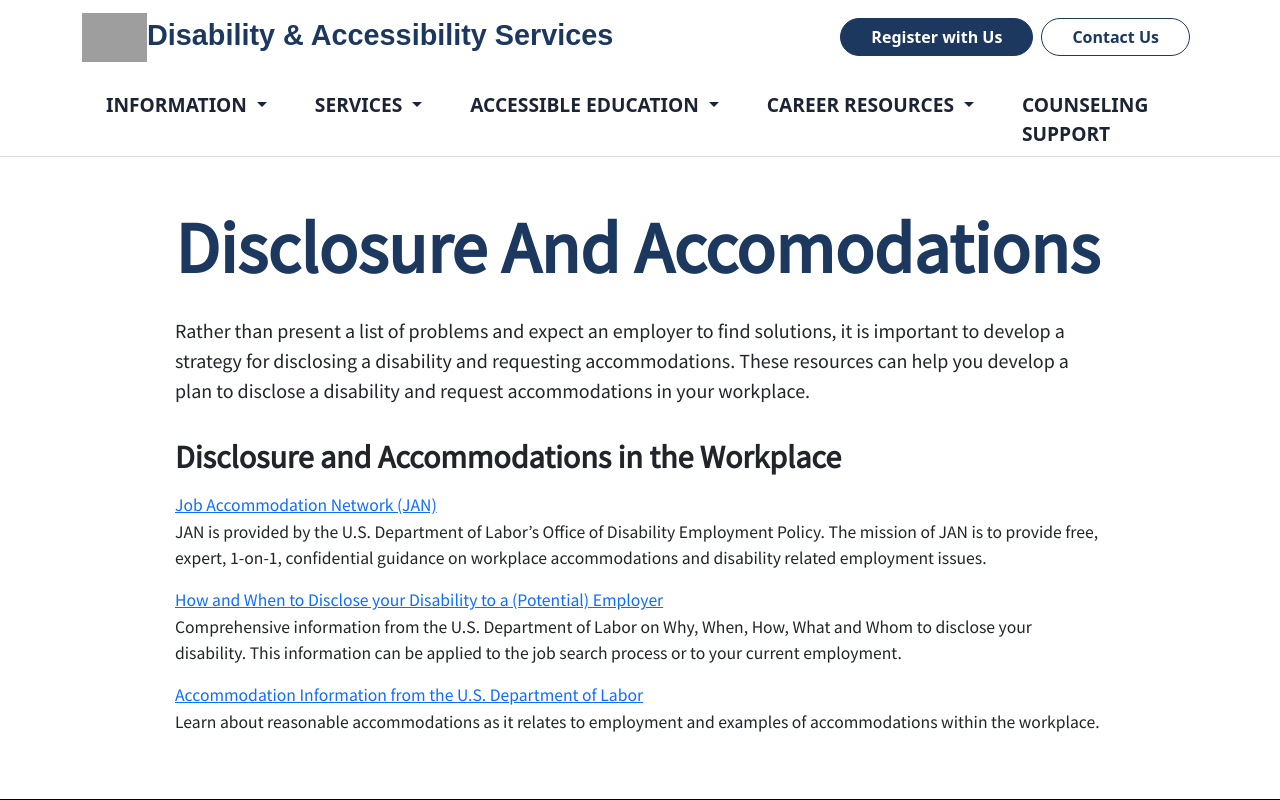
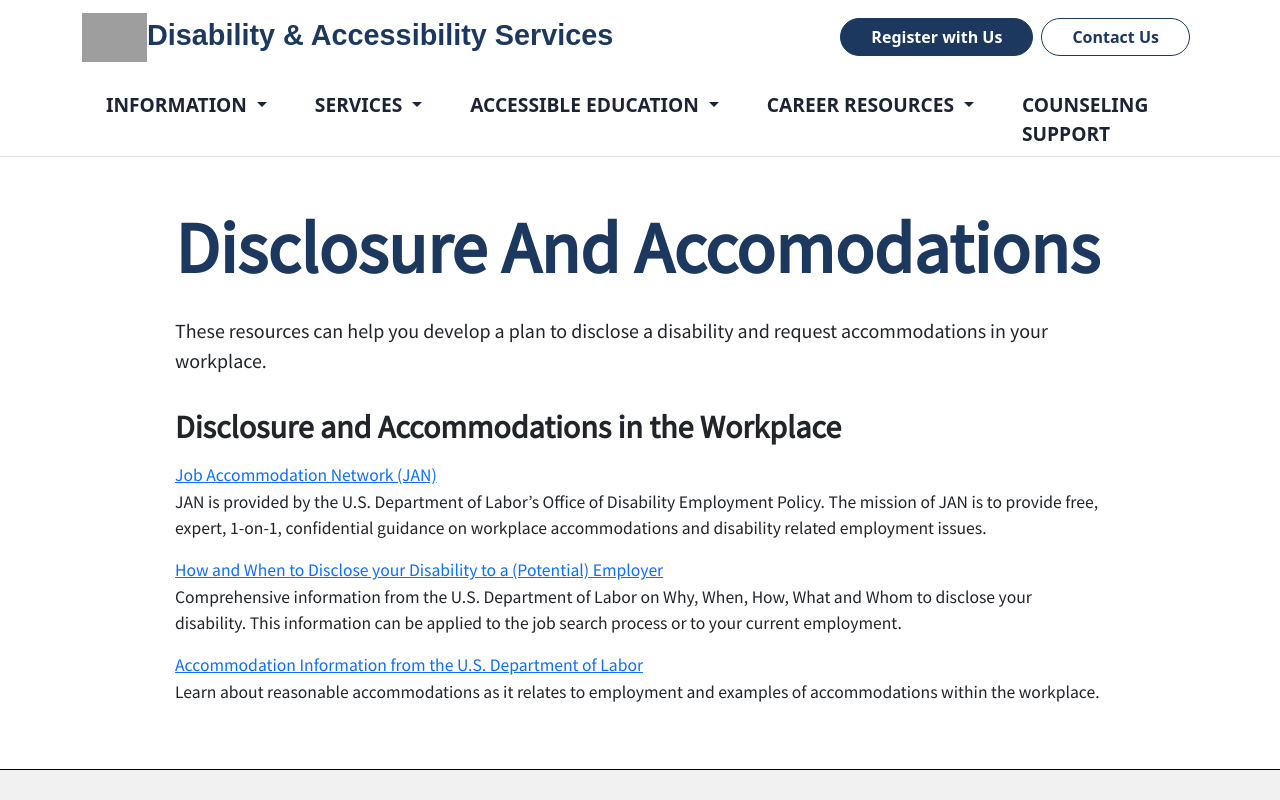
Before and after one commit to sean-hogan/disability-services-center, a Vue app: page /career-resources/disclosure-and-accomodations in a window 1280 px wide. Shown: the top 800 px of the page. Built offline with nearby package versions, Linux system fonts and the light colour scheme; grey boxes are pictures that could not be loaded; a web font is replaced by a local one.

Commit message:
content changes

```diff
--- a/src/views/career-resources/DisclosureAndAccomodations.vue
+++ b/src/views/career-resources/DisclosureAndAccomodations.vue
@@ -6,7 +6,7 @@
 
   <template #content>
 
-    <p class="lead">Rather than present a list of problems and expect an employer to find solutions, it is important to develop a strategy for disclosing a disability and requesting accommodations. These resources can help you develop a plan to disclose a disability and request accommodations in your workplace.</p>
+    <p class="lead">These resources can help you develop a plan to disclose a disability and request accommodations in your workplace.</p>
 
 <h2>Disclosure and Accommodations in the Workplace</h2>
 
--- a/src/views/career-resources/JobSearchResources.vue
+++ b/src/views/career-resources/JobSearchResources.vue
@@ -6,7 +6,7 @@
 
   <template #content>
 
-  <p class="lead">Job searching is a daunting task no matter what situation you find yourself in. These resources are specifically focused on job searching and employment opportunities for people with disabilities.</p>
+  <p class="lead">These resources are specifically focused on job searching and employment opportunities for people with disabilities.</p>
 
 <h2>Job Search Resources</h2>
 
```
